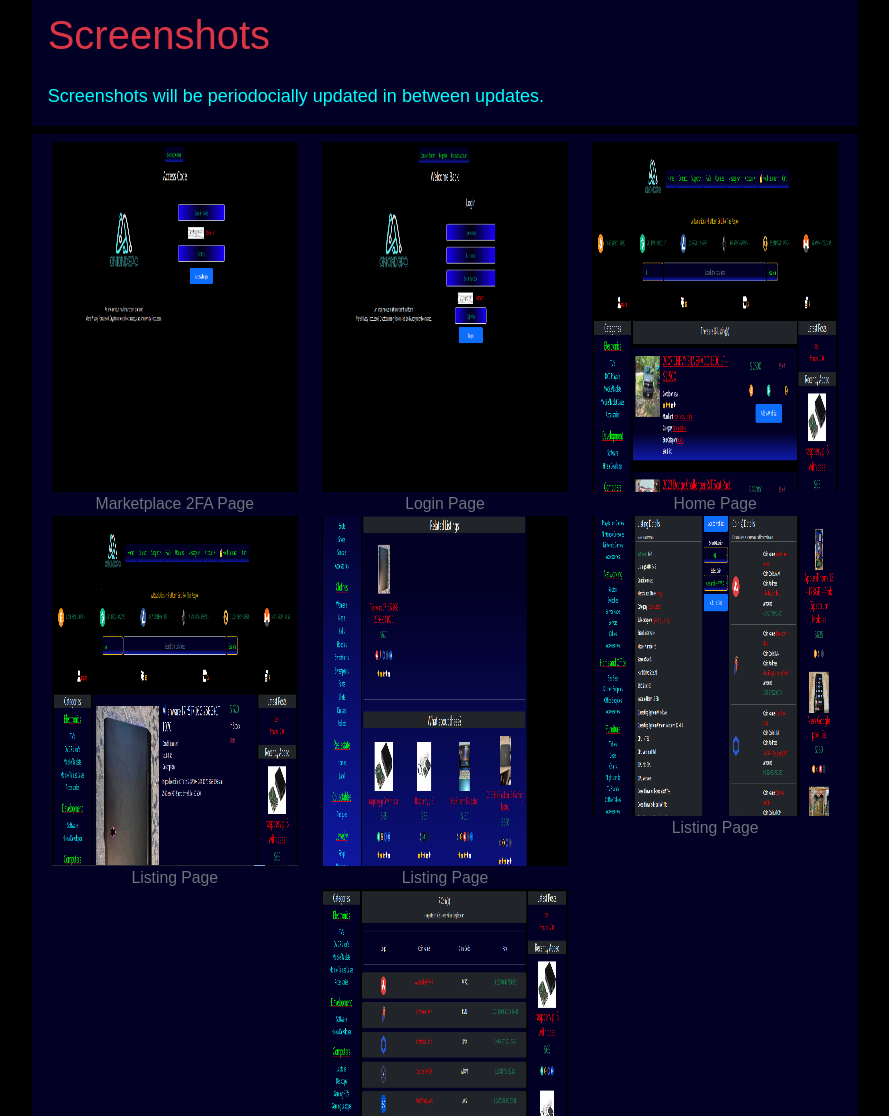
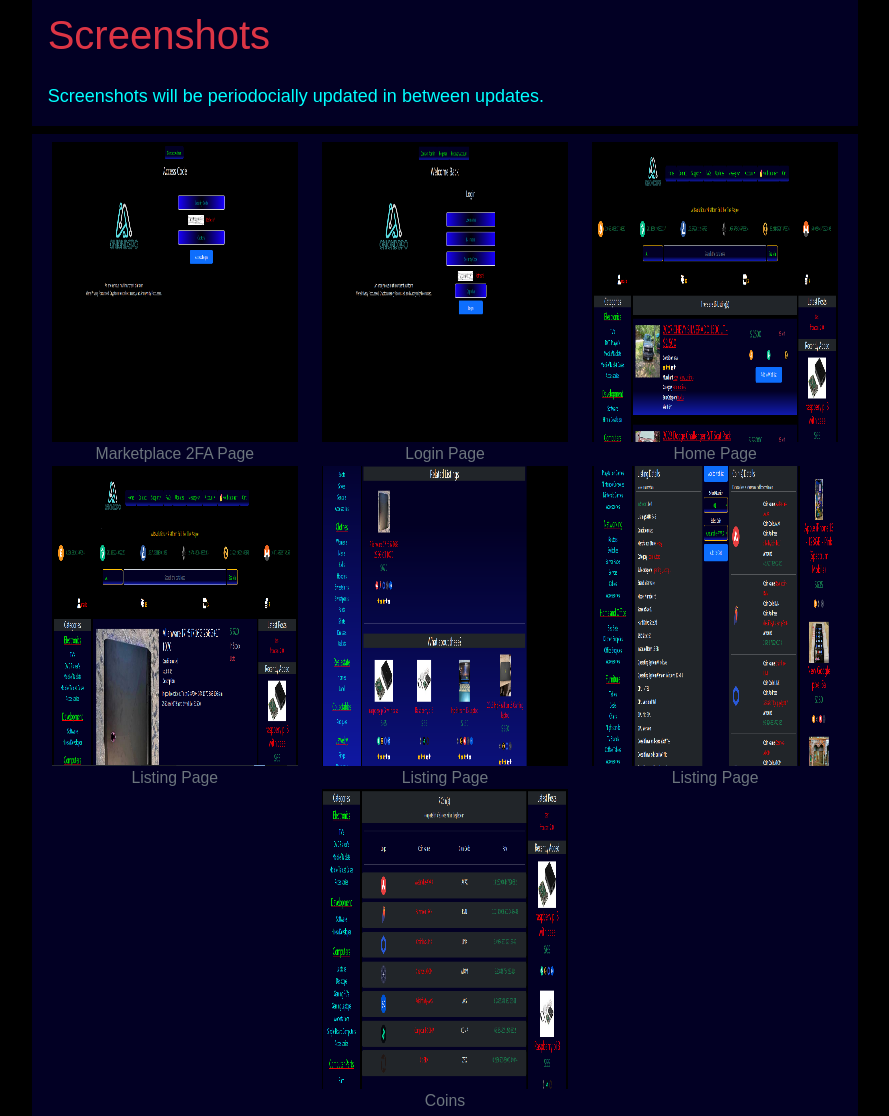
Before and after one commit to Oni0nD3p0/surface_website, a plain HTML site: page screenshots/index.html in a window 1280 px wide. Shown: the part 478-1594 px from the top of the page, without its empty margins (195-1084 px from the left). Drawn offline with nearby package versions, Linux system fonts and the light colour scheme.

Commit message:
initiate commit

```diff
--- a/screenshots/index.html
+++ b/screenshots/index.html
@@ -74,31 +74,31 @@
 
           <div class="row p-2 justify-content-center bg-custom-secondary mb-2 text-center"> <!-- Screenshots Section -->
             <div class="col- col-sm-12 col-md-4">
-              <img class="img-fluid" src="https://Oni0nD3p0.github.io/surface_website/files/images/screenshots/2fa.png" alt="privacy logo" style="height: 350px;" />
+              <img class="img-fluid" src="https://Oni0nD3p0.github.io/surface_website/files/images/screenshots/2fa.png" alt="privacy logo" style="height: 300px;" />
               <small class="text-muted">
                 Marketplace 2FA Page
               </small>
             </div>
             <div class="col- col-sm-12 col-md-4">
-              <img class="img-fluid" src="https://Oni0nD3p0.github.io/surface_website/files/images/screenshots/login.png" alt="privacy logo" style="height: 350px;" />
+              <img class="img-fluid" src="https://Oni0nD3p0.github.io/surface_website/files/images/screenshots/login.png" alt="privacy logo" style="height: 300px;" />
               <small class="text-muted">
                 Login Page
               </small>
             </div>
             <div class="col- col-sm-12 col-md-4">
-              <img class="img-fluid" src="https://Oni0nD3p0.github.io/surface_website/files/images/screenshots/home_page_01.png" alt="privacy logo" style="height: 350px;" />
+              <img class="img-fluid" src="https://Oni0nD3p0.github.io/surface_website/files/images/screenshots/home_page_01.png" alt="privacy logo" style="height: 300px;" />
               <small class="text-muted">
                 Home Page
               </small>
             </div>
             <div class="col- col-sm-12 col-md-4">
-              <img class="img-fluid" src="https://Oni0nD3p0.github.io/surface_website/files/images/screenshots/listing_page_03.png" alt="privacy logo" style="height: 350px;" />
+              <img class="img-fluid" src="https://Oni0nD3p0.github.io/surface_website/files/images/screenshots/listing_page_03.png" alt="privacy logo" style="height: 300px;" />
               <small class="text-muted">
                 Listing Page
               </small>
             </div>
             <div class="col- col-sm-12 col-md-4">
-              <img class="img-fluid" src="https://Oni0nD3p0.github.io/surface_website/files/images/screenshots/listing_page_02.png" alt="privacy logo" style="height: 350px;" />
+              <img class="img-fluid" src="https://Oni0nD3p0.github.io/surface_website/files/images/screenshots/listing_page_02.png" alt="privacy logo" style="height: 300px;" />
               <small class="text-muted">
                 Listing Page
               </small>
```
